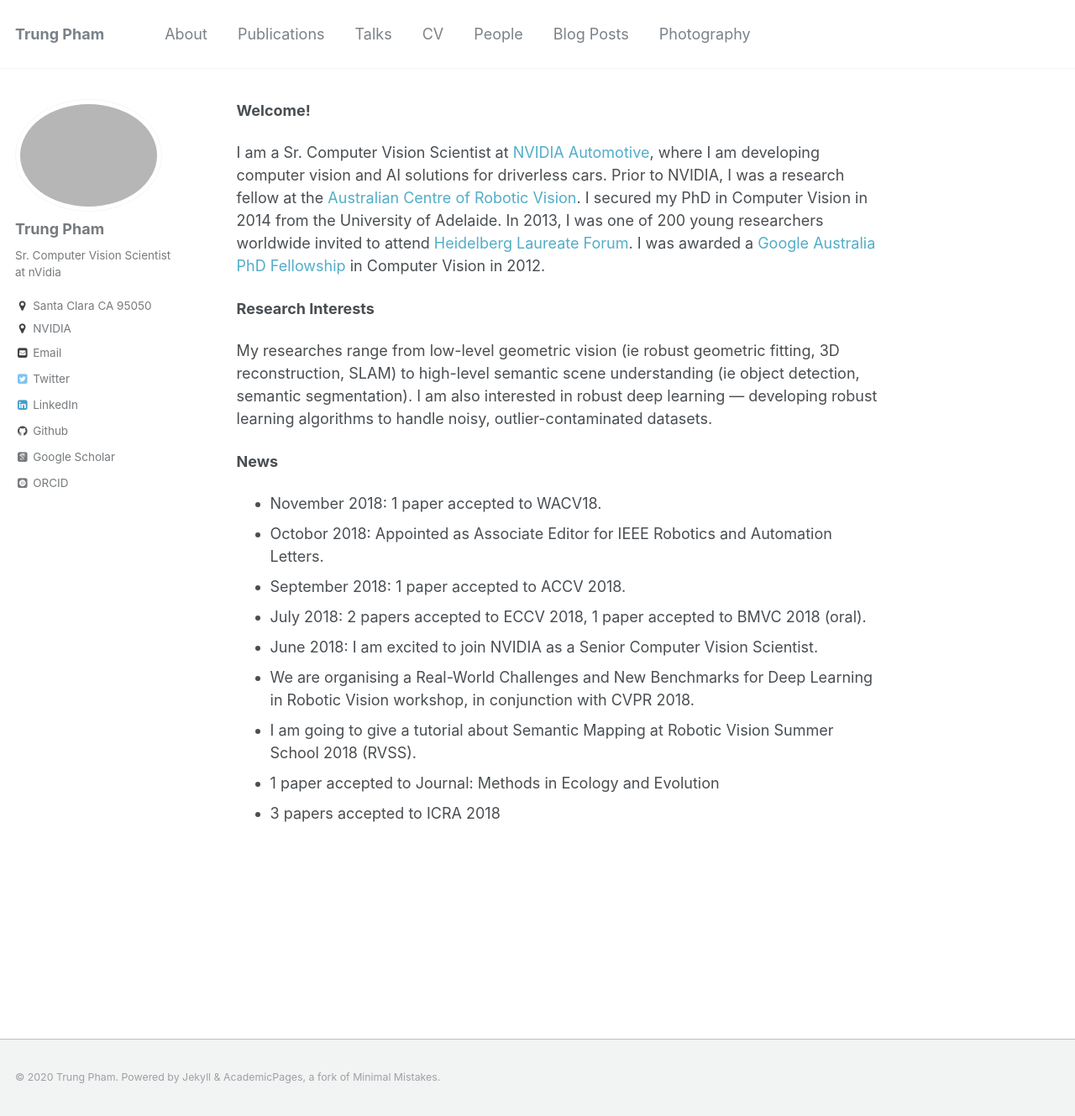
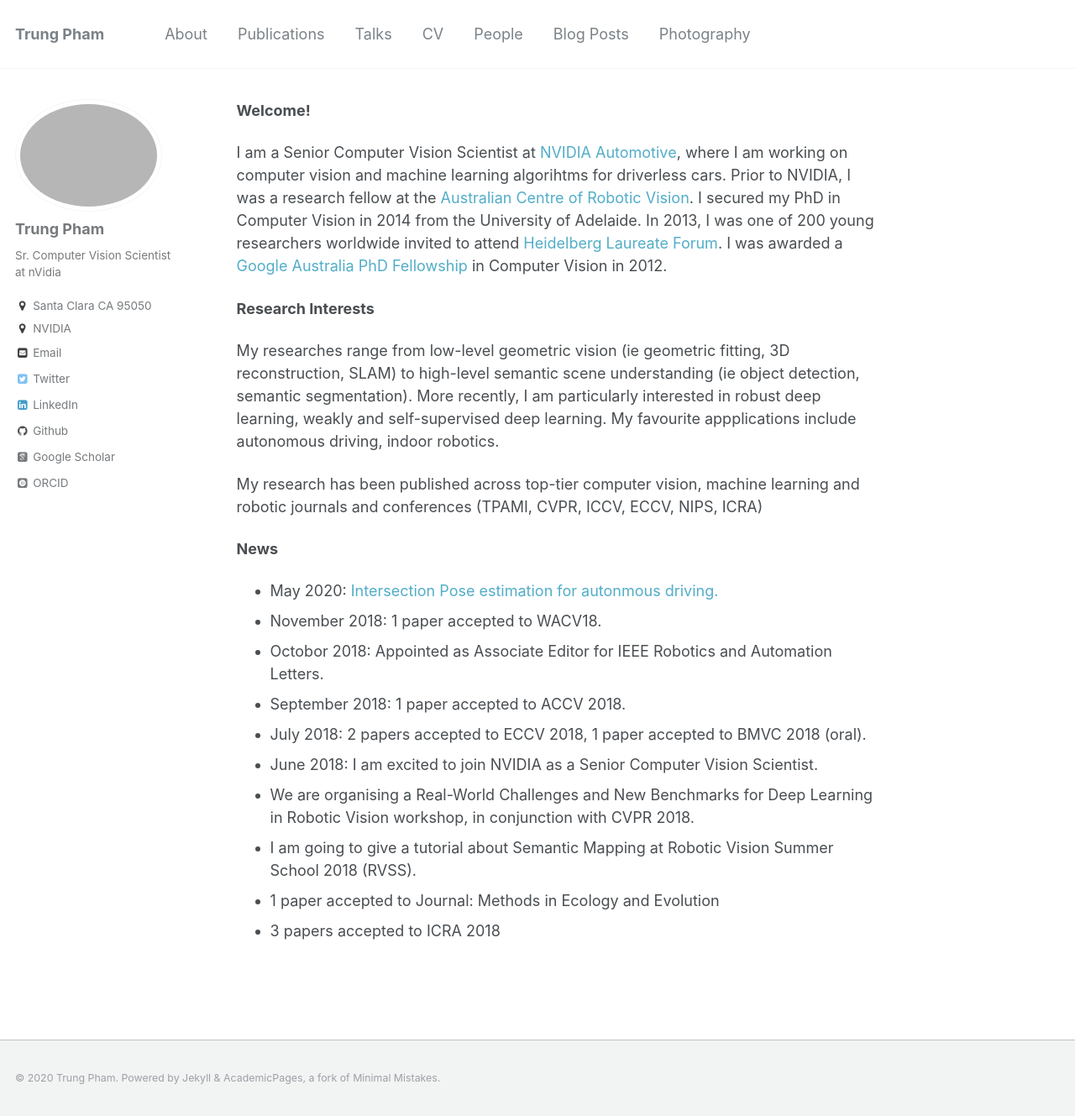
Before and after one commit to trungtpham/trungtpham.github.io, a Jekyll site: the page built from index.md, in a window 1280 px wide and 1329 px high. Shown: the whole window at 84% size. Built offline with Jekyll 4.4.1, drawn with Linux system fonts in a browser that asks for light colours; some web fonts are replaced; our own code applies the rules of GitHub Pages for plain Markdown files.

Commit message:
Update index.md

```diff
--- a/index.md
+++ b/index.md
@@ -1,12 +1,15 @@
 **Welcome!**
 
-I am a Sr. Computer Vision Scientist at [NVIDIA Automotive](https://www.nvidia.com/en-us/self-driving-cars/), where I am developing computer vision and AI solutions for driverless cars. Prior to NVIDIA, I was a research fellow at the [Australian Centre of Robotic Vision](https://www.roboticvision.org/). I secured my PhD in Computer Vision in 2014 from the University of Adelaide. In 2013, I was one of 200 young researchers worldwide invited to attend [Heidelberg Laureate Forum](http://www.heidelberg-laureate-forum.org/). I was awarded a [Google Australia PhD Fellowship](https://ai.googleblog.com/2012/06/2012-google-phd-fellowships.html) in Computer Vision in 2012.
+I am a Senior Computer Vision Scientist at [NVIDIA Automotive](https://www.nvidia.com/en-us/self-driving-cars/), where I am working on computer vision and machine learning algorihtms for driverless cars. Prior to NVIDIA, I was a research fellow at the [Australian Centre of Robotic Vision](https://www.roboticvision.org/). I secured my PhD in Computer Vision in 2014 from the University of Adelaide. In 2013, I was one of 200 young researchers worldwide invited to attend [Heidelberg Laureate Forum](http://www.heidelberg-laureate-forum.org/). I was awarded a [Google Australia PhD Fellowship](https://ai.googleblog.com/2012/06/2012-google-phd-fellowships.html) in Computer Vision in 2012.
 
 **Research Interests**
 
-My researches range from low-level geometric vision (ie robust geometric fitting, 3D reconstruction, SLAM) to high-level semantic scene understanding (ie object detection, semantic segmentation). I am also interested in robust deep learning --- developing robust learning algorithms to handle noisy, outlier-contaminated datasets.
+My researches range from low-level geometric vision (ie geometric fitting, 3D reconstruction, SLAM) to high-level semantic scene understanding (ie object detection, semantic segmentation). More recently, I am particularly interested in robust deep learning, weakly and self-supervised deep learning. My favourite appplications include autonomous driving, indoor robotics.
+
+My research has been published across top-tier computer vision, machine learning and robotic journals and conferences (TPAMI, CVPR, ICCV, ECCV, NIPS, ICRA)
 
 **News**
+* May 2020: [Intersection Pose estimation for autonmous driving.](https://www.youtube.com/watch?v=KPLTA4S_3Yo)
 * November 2018: 1 paper accepted to WACV18.
 * Octobor 2018: Appointed as Associate Editor for IEEE Robotics and Automation Letters.
 * September 2018: 1 paper accepted to ACCV 2018.
```
